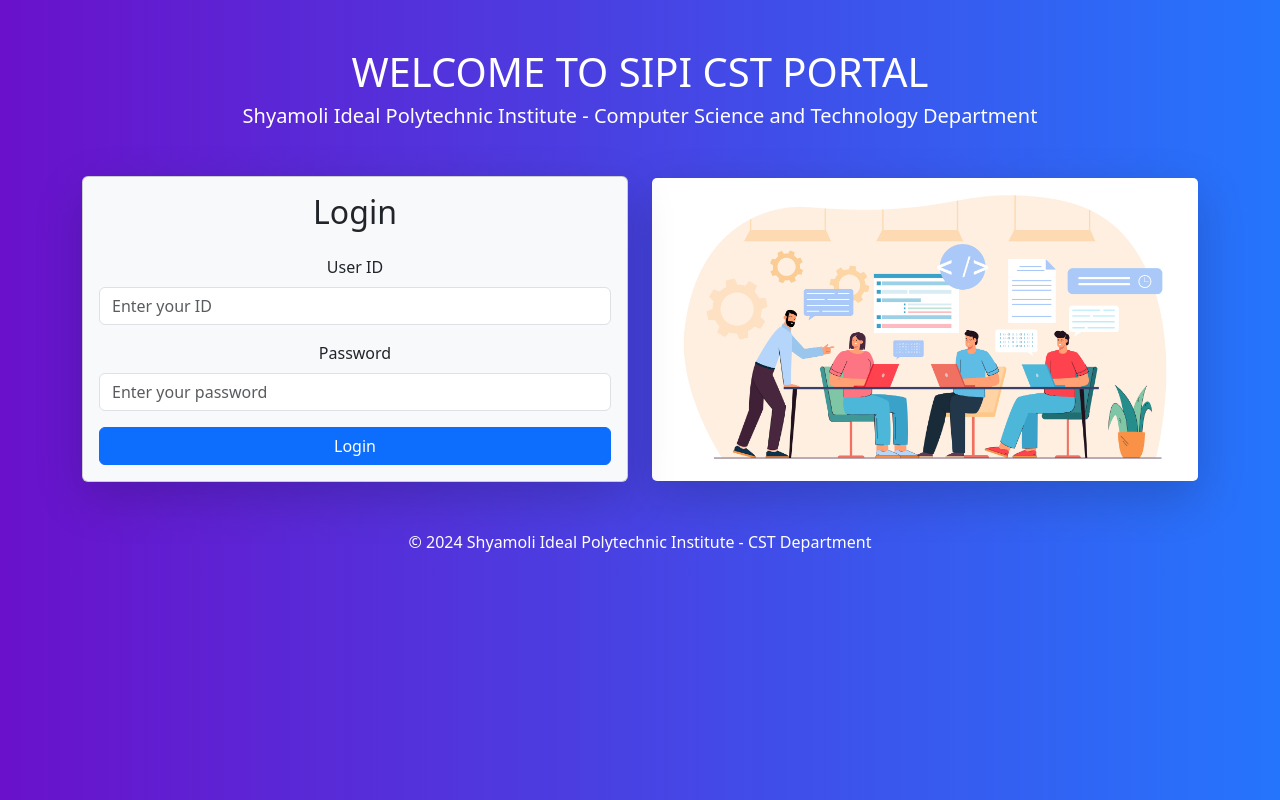
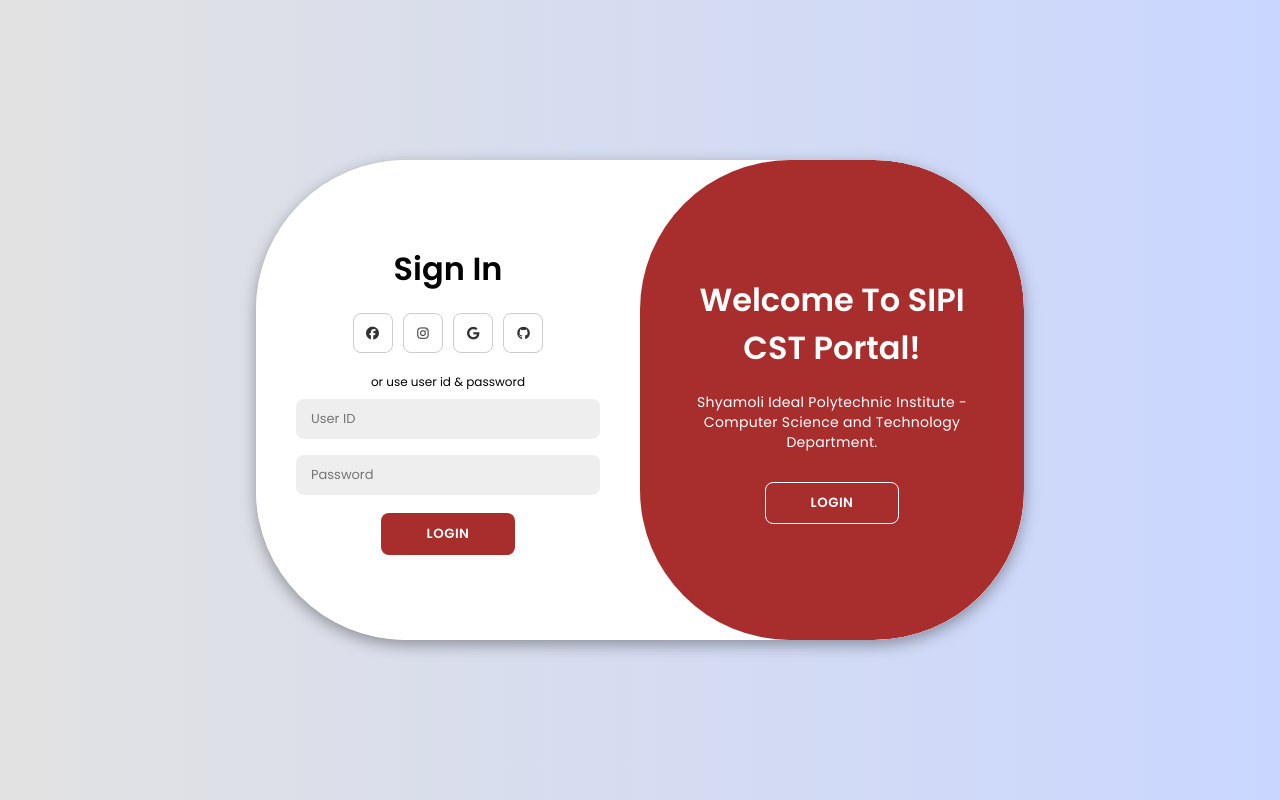
Before and after one commit to zimalshahriar/SIPI-CST-Portal, a PHP site: page / in a window 1280 px wide. Run offline with PHP 8.4, Linux system fonts and the light colour scheme.

Commit message:
login page design update

```diff
--- a/index.php
+++ b/index.php
@@ -1,8 +1,8 @@
 <?php
-// Start a session
 session_start();
+include 'db/database.php';
 
-// Check if the user is already logged in, redirect to their respective dashboard
+// Redirect if the user is already logged in
 if (isset($_SESSION['user_type'])) {
     if ($_SESSION['user_type'] === 'student') {
         header('Location: student/index.php');
@@ -13,78 +13,308 @@ if (isset($_SESSION['user_type'])) {
     }
     exit;
 }
+
+// Initialize an error variable for invalid login attempts
+$error = "";
+
+if ($_SERVER['REQUEST_METHOD'] === 'POST') {
+    $user_id = $_POST['user_id'];
+    $password = $_POST['password'];
+
+    $query = $conn->prepare("SELECT * FROM users WHERE user_id = ?");
+    $query->bind_param('s', $user_id);
+    $query->execute();
+    $result = $query->get_result();
+    $user = $result->fetch_assoc();
+
+    if ($user && password_verify($password, $user['password'])) {
+        // Set session variables
+        $_SESSION['user_id'] = $user['user_id'];
+        $_SESSION['user_type'] = $user['user_type'];
+        $_SESSION['name'] = $user['name'];
+        $_SESSION['email'] = $user['email'];  // Assuming $user['email'] is fetched from the database
+        $_SESSION['photo'] = $user['photo'];  // Assuming this is for the profile photo
+
+        // Redirect to the appropriate dashboard
+        if ($user['user_type'] === 'student') {
+            header('Location: student/index.php');
+        } elseif ($user['user_type'] === 'teacher') {
+            header('Location: teacher/index.php');
+        } else {
+            header('Location: admin/index.php');
+        }
+        exit;
+    } else {
+        $error = "Invalid user ID or password";
+    }
+}
 ?>
-
 
 <!DOCTYPE html>
 <html lang="en">
 <head>
     <meta charset="UTF-8">
     <meta name="viewport" content="width=device-width, initial-scale=1.0">
-    <title>SIPI CST Portal</title>
-    <link href="https://cdn.jsdelivr.net/npm/bootstrap@5.3.0/dist/css/bootstrap.min.css" rel="stylesheet">
+    <link
+      rel="stylesheet"
+      href="https://cdnjs.cloudflare.com/ajax/libs/font-awesome/6.5.2/css/all.min.css"
+      integrity="sha512-SnH5WK+bZxgPHs44uWIX+LLJAJ9/2PkPKZ5QiAj6Ta86w+fsb2TkcmfRyVX3pBnMFcV7oQPJkl9QevSCWr3W6A=="
+      crossorigin="anonymous"
+      referrerpolicy="no-referrer"
+    />
+    <link href="https://fonts.googleapis.com/css2?family=Poppins:wght@400;500;600&display=swap" rel="stylesheet">
+    <title>Login Page</title>
     <style>
+        * {
+  margin: 0;
+  padding: 0;
+  box-sizing: border-box;
+  font-family: "Poppins", sans-serif;
+}
+
 body {
-            background: linear-gradient(to right, #6a11cb, #2575fc);
-            color: white;
+  background-color: #c9d6ff;
+  background: linear-gradient(to right, #e2e2e2, #c9d6ff);
+  display: flex;
+  align-items: center;
+  justify-content: center;
+  flex-direction: column;
+  height: 100vh;
 }
-        .login-section {
-            animation: fadeInLeft 1s ease;
+
+.container {
+  background-color: #fff;
+  border-radius: 150px;
+  box-shadow: 0 5px 15px rgba(0, 0, 0, 0.35);
+  position: relative;
+  overflow: hidden;
+  width: 768px;
+  max-width: 100%;
+  min-height: 480px;
 }
-        .image-section img {
+
+.container p {
+  font-size: 14px;
+  line-height: 20px;
+  letter-spacing: 0.3px;
+  margin: 20px 0;
+}
+
+
+.container span {
+  font-size: 12px;
+}
+
+.container a {
+  color: #333;
+  font-size: 13px;
+  text-decoration: none;
+  margin: 15px 0 10px;
+}
+.container button {
+  background-color: #a82d2d;
+  color: #fff;
+  padding: 10px 45px;
+  border: 1px solid transparent;
+  border-radius: 8px;
+  font-weight: 600;
+  letter-spacing: 0.5px;
+  text-transform: uppercase;
+  margin-top: 10px;
+  cursor: pointer;
+}
+
+.container button.hidden {
+  background-color: transparent;
+  border-color: #fff;
+}
+
+.container form {
+  background-color: #fff;
+  display: flex;
+  align-items: center;
+  justify-content: center;
+  flex-direction: column;
+  padding: 0 40px;
+  height: 100%;
+}
+
+.container input {
+  background-color: #eee;
+  border: none;
+  margin: 8px 0;
+  padding: 10px 15px;
+  font-size: 13px;
+  border-radius: 8px;
   width: 100%;
-            max-width: 550px;
-            border-radius: 5px;
-            animation: fadeInRight 1s ease;
+  outline: none;
 }
-        @keyframes fadeInLeft {
-            from { opacity: 0; transform: translateX(-50px); }
-            to { opacity: 1; transform: translateX(0); }
+
+.sign-up, .sign-in {
+  position: absolute;
+  top: 0;
+  height: 100%;
+  transition: all 0.6s ease-in-out;
 }
-        @keyframes fadeInRight {
-            from { opacity: 0; transform: translateX(50px); }
-            to { opacity: 1; transform: translateX(0); }
+
+.sign-in {
+  left: 0;
+  width: 50%;
+  z-index: 2;
 }
+
+.container.active .sign-in {
+  transform: translateX(100%);
+}
+
+.sign-up {
+  left: 0;
+  width: 50%;
+  z-index: 1;
+  opacity: 0;
+}
+
+.container.active .sign-up {
+  transform: translateX(100%);
+  opacity: 1;
+  z-index: 5;
+  animation: move 0.6s;
+}
+
+@keyframes move {
+  0%, 49.99%{
+    opacity: 0;
+    z-index: 1;
+  }
+   50%, 100%{
+    opacity: 1;
+    z-index: 5;
+  }
+}
+
+.icons {
+  margin: 20px 0;
+}
+
+.icons a {
+  border: 1px solid #ccc;
+  border-radius: 20%;
+  display: inline-flex;
+  justify-content: center;
+  align-items: center;
+  margin: 0 3px;
+  width: 40px;
+  height: 40px;
+}
+
+.toogle-container {
+  position: absolute;
+  top: 0;
+  left: 50%;
+  width: 50%;
+  height: 100%;
+  overflow: hidden;
+  border-radius: 150px;
+  z-index: 1000;
+  transition: all 0.6s ease-in-out;
+}
+
+.container.active .toogle-container {
+  transform: translateX(-100%);
+  border-radius: 150px;
+}
+
+.toogle {
+  background-color: #a82d2d;
+  height: 100%;
+  background: linear-gradient(to right,  #a82d2d, #a82d2d);
+  color: #fff;
+  position: relative;
+  left: -100%;
+  width: 200%;
+  transform: translateX(0);
+  transition: all 0.6s ease-in-out;
+}
+
+.container.active .toogle {
+  transform: translateX(50%);
+}
+
+.toogle-panel {
+  position: absolute;
+  width: 50%;
+  height: 100%;
+  display: flex;
+  justify-content: center;
+  align-items: center;
+  flex-direction: column;
+  padding: 0 30px;
+  text-align: center;
+  top: 0;
+  transform: translateX(0);
+  transition: all 0.6s ease-in-out;
+}
+
+.toogle-left {
+  transform: translateX(-200%);
+}
+
+.container.active .toogle-left {
+  transform: translateX(0);
+}
+
+.toogle-right {
+  right: 0;
+  transform: translateX(0);
+}
+
+.container.active .toogle-right {
+  transform: translateX(200%);
+}
+
     </style>
 </head>
 <body>
-    <div class="container text-center mt-5">
-        <h1>WELCOME TO SIPI CST PORTAL</h1>
-        <h2 class="lead ">Shyamoli Ideal Polytechnic Institute - Computer Science and Technology Department</h2>
-
-        <div class="row mt-5 align-items-center">
-            <!-- Login Section -->
-            <div class="col-md-6 login-section">
-                <div class="card shadow-lg bg-light text-dark">
-                    <div class="card-body">
-                        <h2 class="card-title mb-4">Login</h2>
-                        <form action="login.php" method="post">
-                            <div class="mb-3">
-                                <label for="user_id" class="form-label">User ID</label>
-                                <input type="text" class="form-control" id="user_id" name="user_id" placeholder="Enter your ID" required>
+    <div class="container" id="container">
+        <div class="sign-in">
+            <form method="POST" action="login.php">
+                <h1>Sign In</h1>
+                <div class="icons">
+                    <a href="#" class="icon"><i class="fa-brands fa-facebook"></i></a>
+                    <a href="#" class="icon"><i class="fa-brands fa-instagram"></i></a>
+                    <a href="#" class="icon"><i class="fa-brands fa-google"></i></a>
+                    <a href="#" class="icon"><i class="fa-brands fa-github"></i></a>
                 </div>
-                            <div class="mb-3">
-                                <label for="password" class="form-label">Password</label>
-                                <input type="password" class="form-control" id="password" name="password" placeholder="Enter your password" required>
+                <span>or use user id & password</span>
+                <input type="text" name="user_id" placeholder="User ID" required />
+                <input type="password" name="password" placeholder="Password" required />
+                <button type="submit">Login</button>
+                <?php if (!empty($error)): ?>
+                    <p style="color: red;"><?= $error ?></p>
+                <?php endif; ?>
+            </form>
         </div>
-                            <button type="submit" class="btn btn-primary w-100">Login</button>
-                        </form>
+        <div class="toogle-container">
+            <div class="toogle">
+                <div class="toogle-panel toogle-left">
+                    <h1>Hello, User!</h1>
+                    <p>© 2024 Shyamoli Ideal Polytechnic Institute - CST Department</p>
+                    <button class="hidden" id="login">Login</button>
+                </div>
+                <div class="toogle-panel toogle-right">
+                    <h1>Welcome To SIPI CST Portal!</h1>
+                    <p>Shyamoli Ideal Polytechnic Institute - Computer Science and Technology Department.</p>
+                    <button class="hidden" id="register">Login</button>
                 </div>
             </div>
         </div>
-
-            <!-- Right Side Image Section -->
-            <div class="col-md-6 image-section d-flex justify-content-center">
-                <img src="image/22344038_Team of programmers working on program code with laptops.jpg" alt="CST Department Image" class="shadow-lg">
     </div>
-        </div>
-
-        <!-- Footer -->
-        <footer class="mt-5">
-            <p>&copy; 2024 Shyamoli Ideal Polytechnic Institute - CST Department</p>
-        </footer>
-    </div>
-
-    <script src="https://cdn.jsdelivr.net/npm/bootstrap@5.3.0/dist/js/bootstrap.bundle.min.js"></script>
+    <script>
+        const container = document.getElementById("container");
+        const loginBtn = document.getElementById("login");
+        loginBtn.addEventListener("click", () => {
+            container.classList.remove("active");
+        });
+    </script>
 </body>
 </html>
```
Lines whose indentation alone changed are shown as unchanged.
